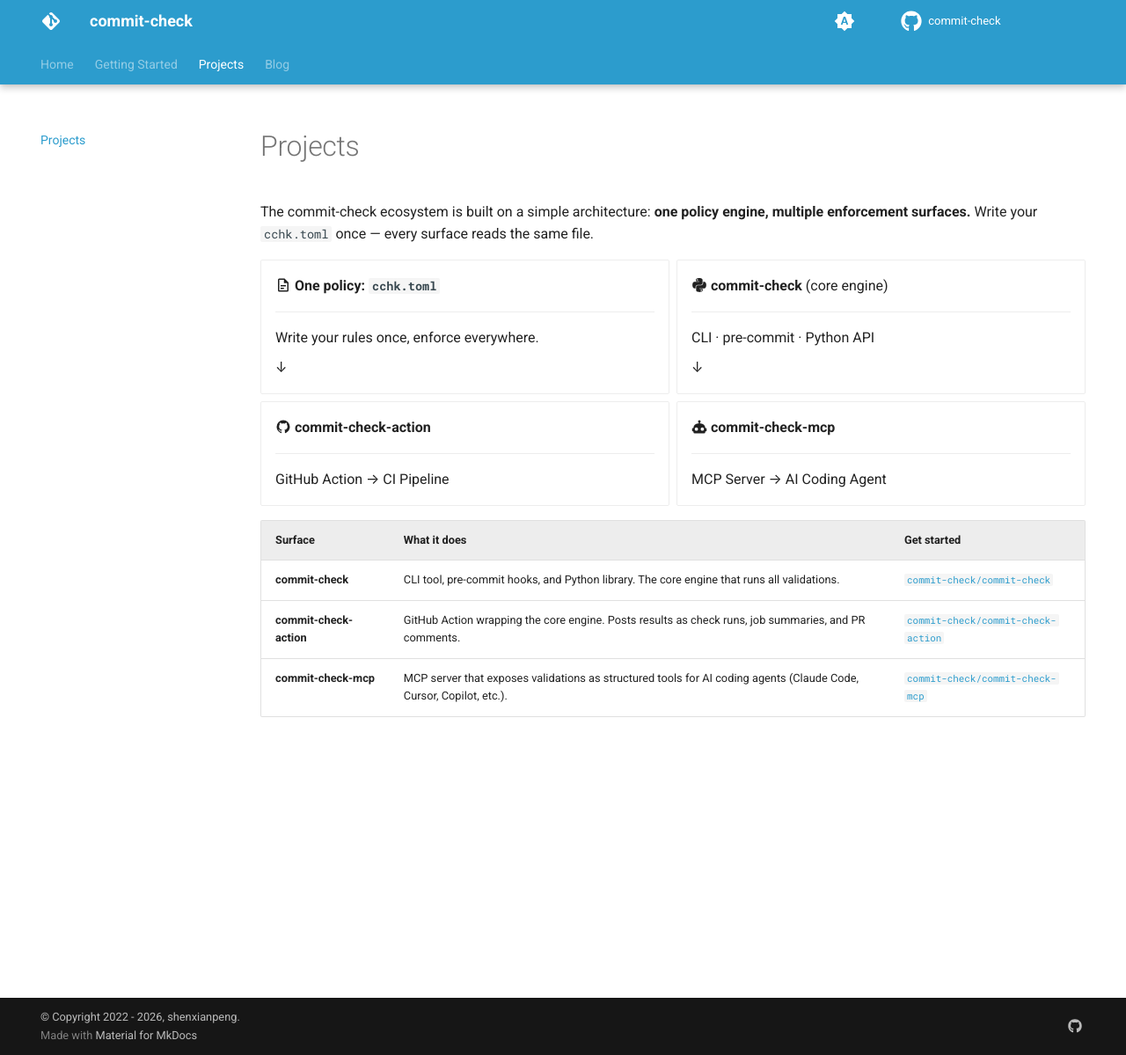
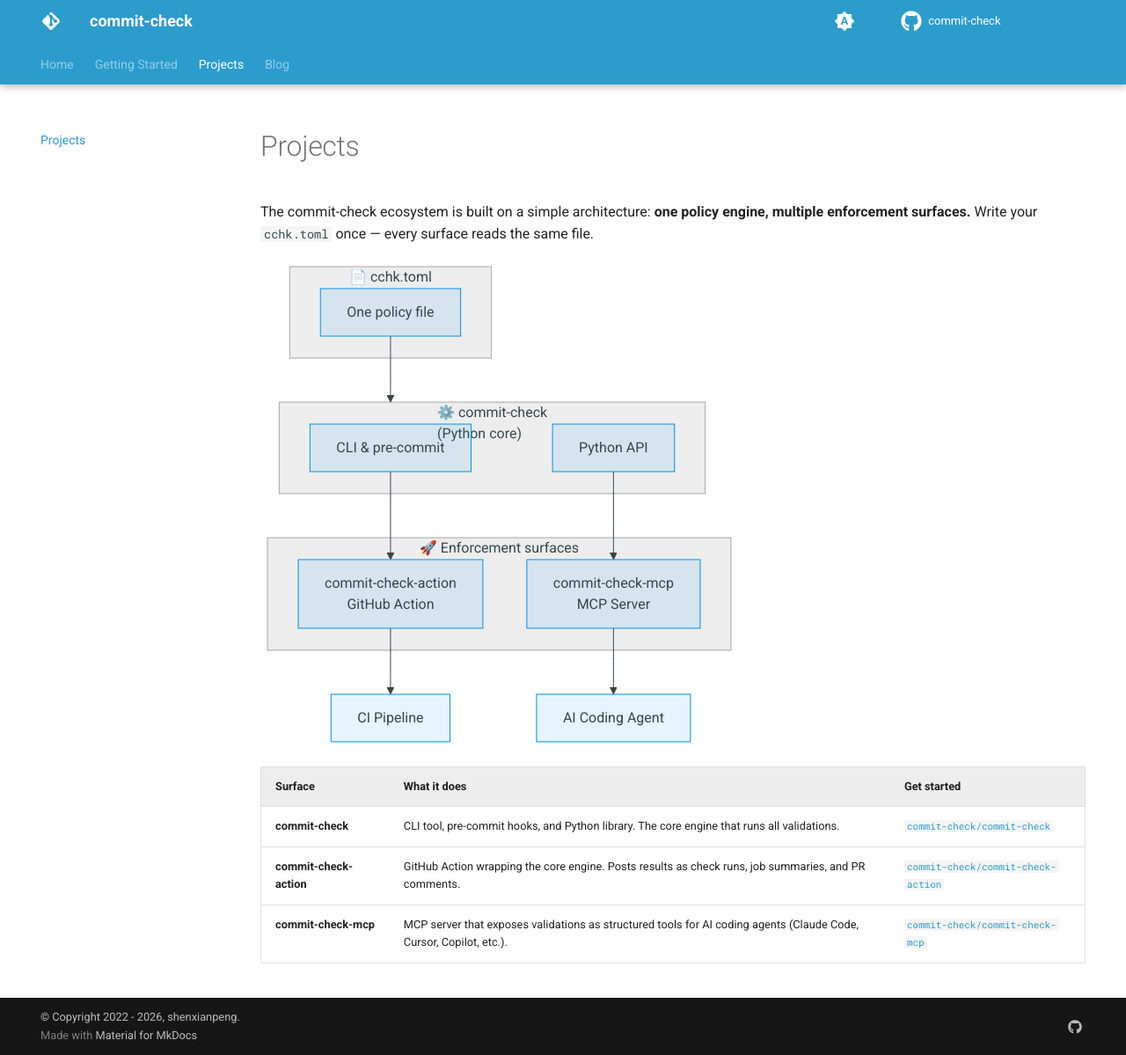
Before and after one commit to commit-check/commit-check.github.io, an MkDocs documentation site: the page built from docs/projects.md, in a window 1280 px wide and 1199 px high. Shown: the whole window at 88% size. Built offline with MkDocs 1.6.1 and Material for MkDocs 9.7.7, drawn with Linux system fonts in a browser that asks for light colours; some of the changed lines change nothing that is shown.

Commit message:
chore: enable Mermaid diagrams via material theme config

````diff
--- a/docs/projects.md
+++ b/docs/projects.md
@@ -9,37 +9,30 @@
 multiple enforcement surfaces.** Write your `cchk.toml` once — every surface
 reads the same file.
 
-<div class="grid cards" markdown>
+```mermaid
+graph TB
+    subgraph Policy["📄 cchk.toml"]
+        direction LR
+        Config[One policy file]
+    end
 
--   :material-file-document-outline: **One policy: `cchk.toml`**
+    subgraph Engine["⚙️ commit-check<br/>(Python core)"]
+        direction LR
+        CLI[CLI & pre-commit]
+        API[Python API]
+    end
 
-    ---
+    subgraph Surfaces["🚀 Enforcement surfaces"]
+        Action[commit-check-action<br/>GitHub Action]
+        MCP[commit-check-mcp<br/>MCP Server]
+    end
 
-    Write your rules once, enforce everywhere.
-
-    ↓
-
--   :fontawesome-brands-python: **commit-check** (core engine)
-
-    ---
-
-    CLI · pre-commit · Python API
-
-    ↓
-
--   :material-github: **commit-check-action**
-
-    ---
-
-    GitHub Action → CI Pipeline
-
--   :material-robot: **commit-check-mcp**
-
-    ---
-
-    MCP Server → AI Coding Agent
-
-</div>
+    Config --> Engine
+    CLI --> Action
+    API --> MCP
+    Action --> CI[CI Pipeline]
+    MCP --> Agent[AI Coding Agent]
+```
 
 | Surface | What it does | Get started |
 |---------|-------------|-------------|
--- a/mkdocs.yml
+++ b/mkdocs.yml
@@ -56,7 +56,11 @@
 
 
 markdown_extensions:
-  - pymdownx.superfences
+  - pymdownx.superfences:
+      custom_fences:
+        - name: mermaid
+          class: mermaid
+          format: !!python/name:pymdownx.superfences.fence_code_format
   - attr_list
   - md_in_html
   - pymdownx.tabbed:
````
